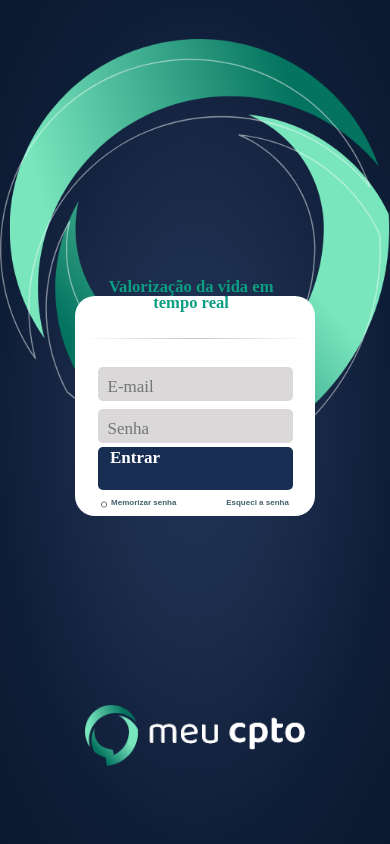
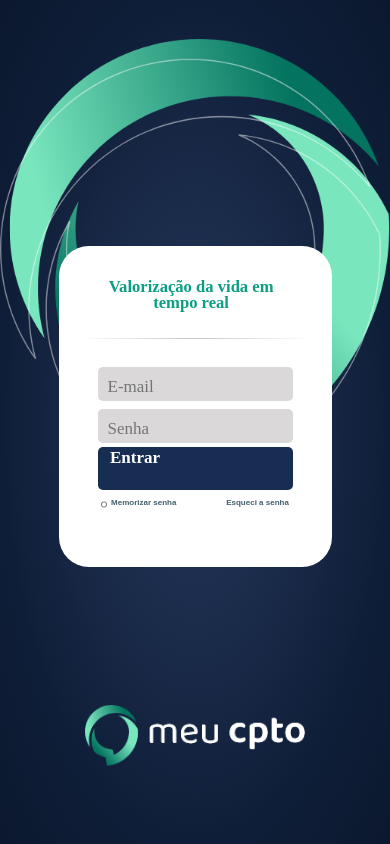
Before and after one commit to markusknauer1/MeuCPTO, a React (Create React App) app: page / in a window 390 px wide. Built offline with nearby package versions, Linux system fonts and the light colour scheme; a web font is replaced by a local one.

Commit message:
atualização

```diff
--- a/src/styles/global.css
+++ b/src/styles/global.css
@@ -206,15 +206,15 @@ html {
   .login-right {
     z-index: 1;
     background-color: white;
-    border-radius: 20px;
+    border-radius: 30px;
     position: fixed;
     display: flex;
     flex-direction: column;
     justify-content: center;
     align-items: center;
     margin-top: -8%;
-    width: 240px;
-    height: 220px;
+    width: 70%;
+    height: 38%;
   }
   .login-right h3 {
     top: 33%;
```
